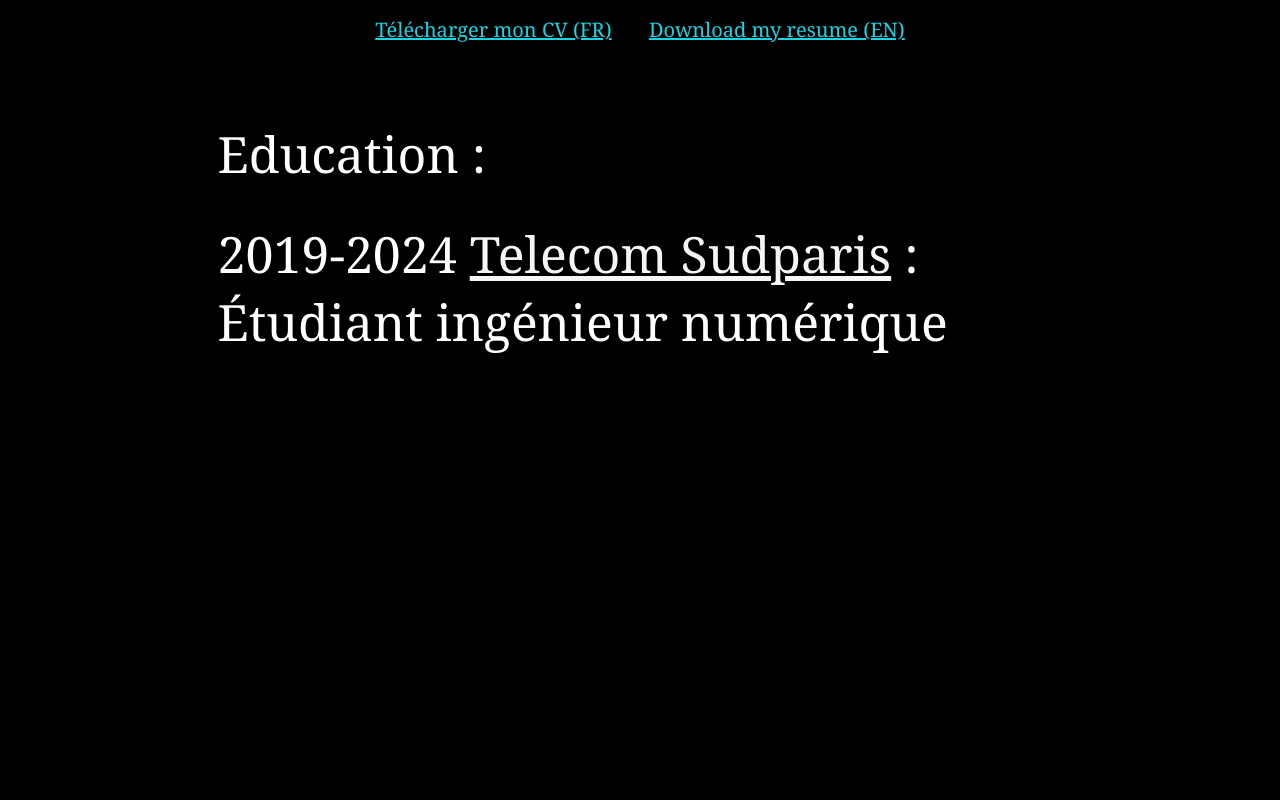
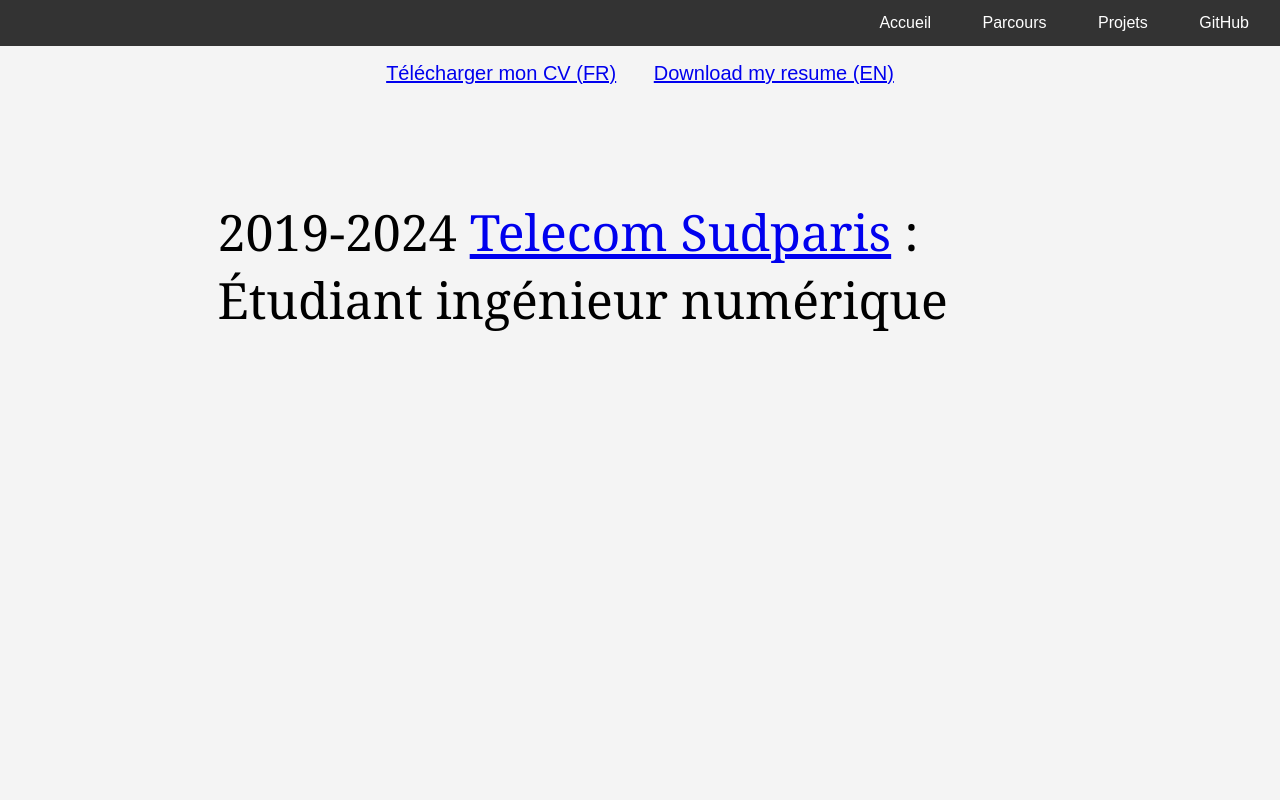
Before and after one commit to NathanFortyTwo/site-nathan, a Django app: page /mon-parcours in a window 1280 px wide. Run offline with Django 4.2, Linux system fonts and the light colour scheme; parts of the project's set-up code (start-up, migrations or seed data) failed here and were passed over.

Commit message:
add navbar

```diff
--- a/MySite/sitenathan/static/css/mosaic.css
+++ b/MySite/sitenathan/static/css/mosaic.css
@@ -62,7 +62,7 @@
     z-index: 2;
     width: 50%;
     height: 70%;
-    background-color: rgba(0, 0, 10, 0.5);
+    background-color: rgba(0, 0, 15, 0.72);
     color: white;
     text-align: center;
     font-size: 24px;
--- /dev/null
+++ b/MySite/sitenathan/static/css/navbar.css
@@ -0,0 +1,53 @@
+body {
+    font-family: Arial, sans-serif;
+    margin: 0;
+    padding: 0;
+    background-color: #f4f4f4;
+
+}
+
+
+.navbar {
+    background-color: #333;
+    overflow: hidden;
+    padding-left: 15;
+
+
+
+}
+
+.nav-list {
+    text-align: right;
+    list-style-type: none;
+    margin: 0;
+    margin-right: 15px;
+
+}
+
+.navbar ul {
+
+    list-style-type: none;
+    margin: 0;
+    padding: 0;
+    text-align: right;
+
+}
+
+.navbar li {
+
+    margin-right: 15px;
+    display: inline-block;
+}
+
+.nav-link {
+    display: block;
+    color: white;
+    text-align: center;
+    padding: 14px 16px;
+    text-decoration: none;
+}
+
+.nav-link:hover {
+    background-color: #ddd;
+    color: black;
+}
--- a/MySite/sitenathan/static/css/parcours.css
+++ b/MySite/sitenathan/static/css/parcours.css
@@ -1,15 +1,13 @@
-body {
-    background-color: black;
+.line {
+
     margin: 0rem;
     font-family: Georgia, 'Times New Roman', Times, serif;
     -ms-overflow-style: none;
     display: absolute;
-    color: white;
     font-size: 50;
     margin-left: 17%;
     margin-right: 17%;
 }
-
 
 .header {
     padding-bottom: 5vh;
@@ -22,13 +20,6 @@
     background: linear-gradient(360deg, rgba(0, 0, 0, 0) 36%, rgba(0, 0, 0, 0) 81%, rgba(0, 0, 0, 0) 100%);
 }
 
-a {
-    color: rgb(26, 212, 229)
-}
-
-#tsp {
-    color: whitesmoke;
-}
 
 .download_button {
     color: white;
--- a/MySite/sitenathan/templates/mon-parcours.html
+++ b/MySite/sitenathan/templates/mon-parcours.html
@@ -1,5 +1,7 @@
+{%extends "navbar.html"%}
 {%load static%}
 
+{%block content%}
 <link rel="stylesheet" href="{% static 'css/parcours.css' %}">
 
 <body>
@@ -16,7 +18,6 @@
 
     <div class = "parcours">
 
-        Education :
 
     <div class = "line">
         2019-2024 <a id = "tsp" href = "https://www.telecom-sudparis.eu" target="_blank">Telecom Sudparis</a> : Étudiant ingénieur numérique     </div>
@@ -25,3 +26,4 @@
 
 
 </body>
+{%endblock content%}
--- /dev/null
+++ b/MySite/sitenathan/templates/navbar.html
@@ -0,0 +1,15 @@
+{%load static%}
+    {% block navbar %}
+    <link rel="stylesheet" href="{% static 'css/navbar.css' %}">
+    <nav class="navbar">
+        <ul class="nav-list">
+            <li><a href="/" class="nav-link">Accueil</a></li>
+            <li><a href="/mon-parcours" class="nav-link">Parcours</a></li>
+            <li><a href="/projets" class="nav-link">Projets</a></li>
+            <li><a href="https://github.com/NathanFortyTwo" class="nav-link" target="_blank">GitHub</a></li>
+        </ul>
+    </nav>
+    {% endblock navbar %}
+
+{% block content %}
+{% endblock content %}
```
Also changed, not shown: MySite/sitenathan/templates/mosaic.html (+14 -1 lines).
